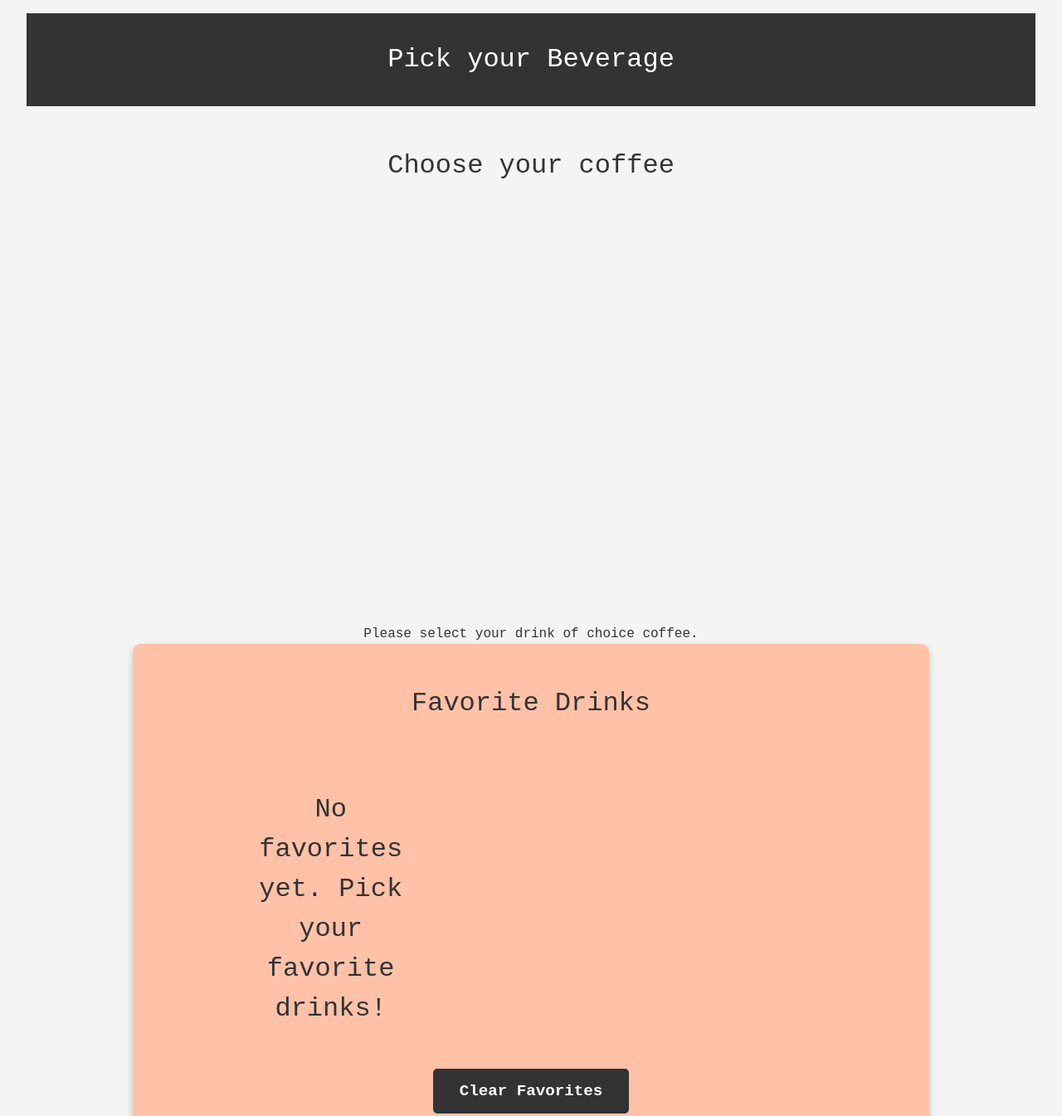
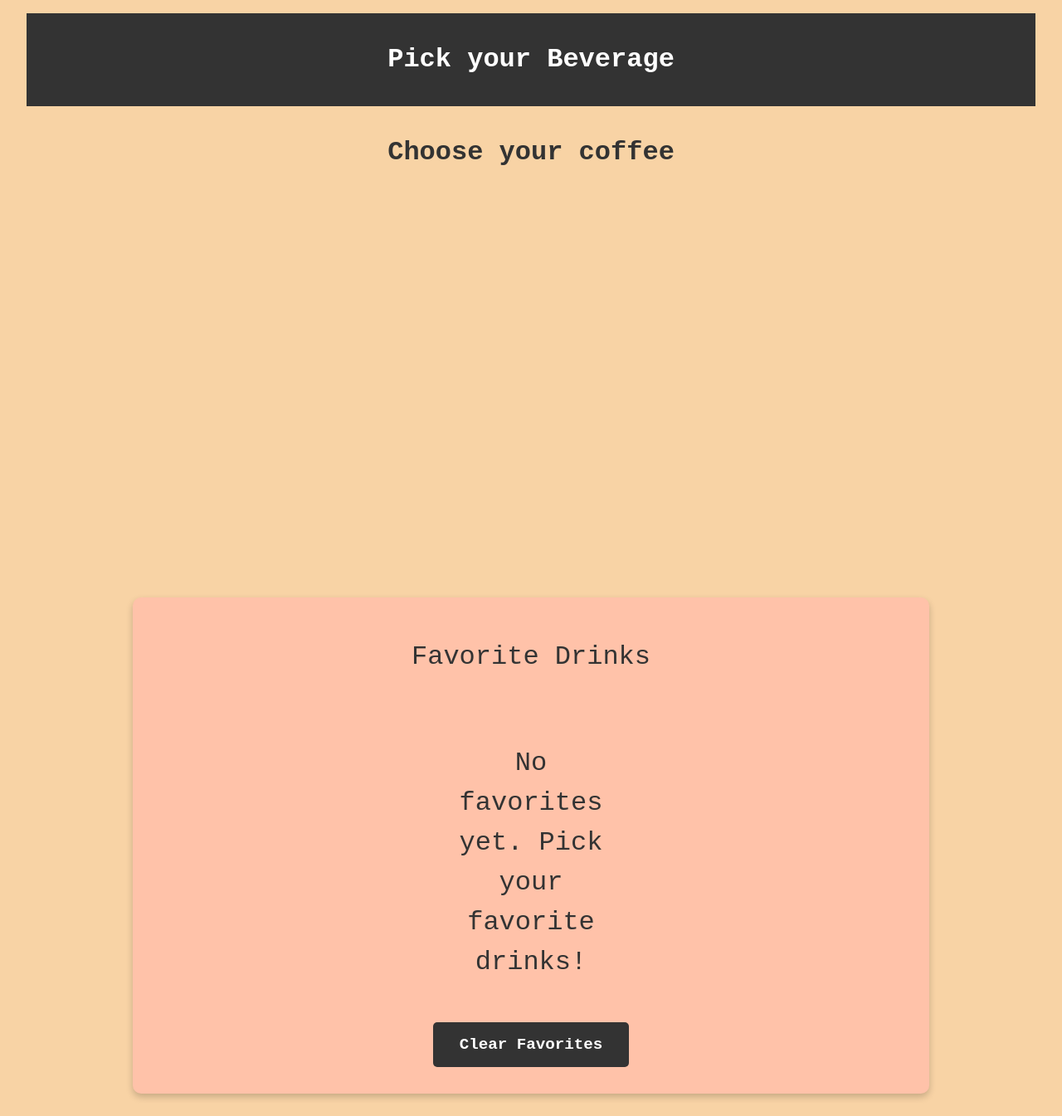
Before and after one commit to Cabacon1/GIT418WebAuthoring, a plain HTML site: page index.html in a window 1280 px wide. Shown: the top 1345 px of the page at 83% size. Drawn offline with nearby package versions, Linux system fonts and the light colour scheme; no server answers.

Commit message:
CSS Updates

```diff
--- a/index.html
+++ b/index.html
@@ -26,20 +26,12 @@
             <div id="menuList"></div>
         </section>
 
-        <!-- Random Dialog -->
-        <div id="dialog" title="Coffee selection">
-            <p>Please select your drink of choice<span id="coffeeNa me"></span> coffee.</p>
-            </p>
-        </div>
-
         <!-- Favorite Drink Selection -->
 
         <section id="favoriteDrinkSection">
             <h2>Favorite Drinks</h2>
             <div id="favoriteList">
-
             </div>
-
             <button id="clearFavoritesButton">Clear Favorites</button>
         </section>
 
--- a/styles.css
+++ b/styles.css
@@ -146,6 +146,7 @@ table {
     color: #333;
     text-decoration: none;
     text-align: center;
+
 }
 
 body {
@@ -153,7 +154,7 @@ body {
     line-height: 1.5;
     margin: 0 auto;
     max-width: 100vw;
-    background-color: #f4f4f4;
+        background-color: rgb(248, 211, 165);
 }
 
 
@@ -208,6 +209,7 @@ header {
 
 header h1 {
     font-size: 2rem;
+    font-weight: 800;
     color: #fff;
 }
 
@@ -217,12 +219,13 @@ header h1 {
     align-items: center;
     justify-content: center;
     margin: 0 10vw;
-    padding: 2rem 0;
+    padding: 1rem 0;
 }
 
 #menuSection h2 {
     font-size: 2rem;
     margin-bottom: 1rem;
+    font-weight: 600;
 }
 
 
@@ -396,13 +399,14 @@ header h1 {
     grid-template-columns: repeat(3, 1fr);
     grid-template-rows: repeat(20vh);
     gap: 20px;
+    justify-content: center;
     text-align: center;
     padding: 2rem 0;
     margin: 0 10vw;
 }
 
 .noFav{
-    display: flex;
+    grid-column: 2/3;
     justify-content: center;
     align-items: center;
     font-size: 2rem;
```
